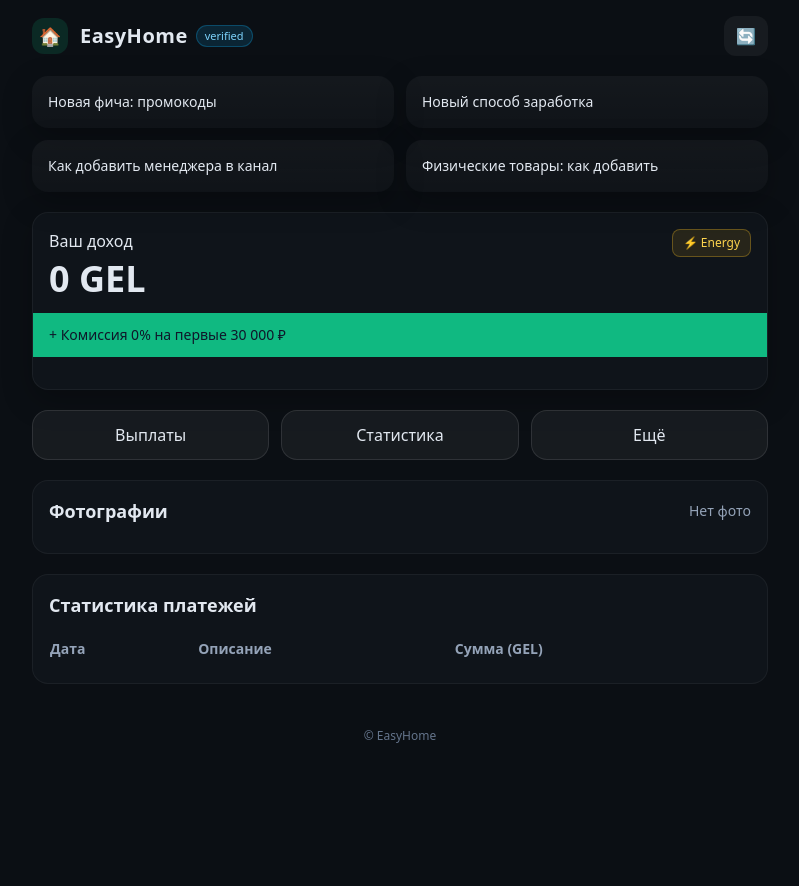
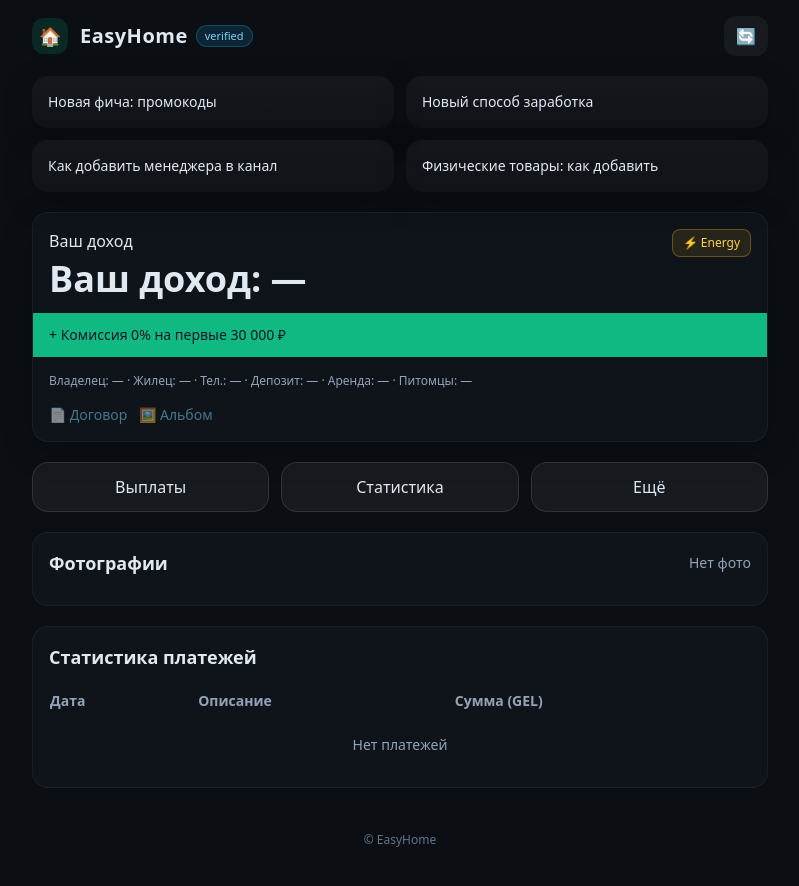
Before and after one commit to elf-lesnoy-eth/bina, a plain HTML site: page index.html in a window 1280 px wide. Shown: the whole page, without its empty margins (240-1039 px from the left). Before the commit the page ends 800 px from the top, so only its background shows below. Drawn offline with nearby package versions, Linux system fonts and the light colour scheme; no server answers.

Commit message:
Connect dashboard to Google Sheets data

```diff
--- a/index.html
+++ b/index.html
@@ -51,6 +51,10 @@
       </div>
       <div class="bg-emerald-500 text-slate-900 text-sm font-medium px-4 py-3">+ Комиссия 0% на первые 30 000 ₽</div>
       <div class="p-4 text-xs text-slate-400" id="tenantMeta"></div>
+      <div class="px-4 pb-4 flex flex-wrap gap-3 text-sm">
+        <a id="pdfLink" class="inline-flex items-center gap-1 text-sky-300 hover:text-sky-200 transition-colors" href="#" target="_blank" rel="noopener">📄 Договор</a>
+        <a id="photosLink" class="inline-flex items-center gap-1 text-sky-300 hover:text-sky-200 transition-colors" href="#" target="_blank" rel="noopener">🖼️ Альбом</a>
+      </div>
     </section>
 
     <!-- Action buttons -->
@@ -93,13 +97,8 @@
 
 <script>
 // ======== CONFIG ========
-const SHEET_TENANT_CSV_URL = "https://docs.google.com/spreadsheets/d/159-e05v0O6rpmC3Dlo-FPfmL8DLj5iL-_3XeVSvFY38/export?format=csv&gid=0";
-const SHEET_PAYMENTS_CSV_URL = "https://docs.google.com/spreadsheets/d/e/2PACX-1vTJMucwthLrL_6GLDUUMBJymZEsqZ79nAjQ1eAW7oPU53RYFyh1ocl2Xl0SqUKjBWNaVQ0TlaJqRHRz/pub?gid=746452148&single=true&output=csv";
-// Фото — обычные ссылки (в т.ч. Google Drive /file/d/ID/view)
-const PHOTOS_RAW = [
-  // 'https://drive.google.com/file/d/1qjndifv4p-rp9GfVIqecS7EWq2zws6gI/view?usp=share_link'
-];
-const PHOTOS = PHOTOS_RAW.map(toDriveDirect);
+const TENANTS_URL = "https://docs.google.com/spreadsheets/d/.../export?format=csv&gid=0";
+const PAYMENTS_URL = "https://docs.google.com/spreadsheets/d/.../export?format=csv&gid=12345";
 
 // ======== THEME / TG ========
 const tg = window.Telegram?.WebApp; if (tg) { tg.ready(); tg.expand(); }
@@ -151,28 +150,122 @@ function parseAmount(raw){
   } else if (s.includes(',')) { s = s.replace(',', '.'); }
   const n = Number(s); return Number.isFinite(n)?n:0;
 }
-function fmt(n){ return n.toLocaleString('ru-RU',{maximumFractionDigits:2}); }
+const PLACEHOLDER = '—';
+function fmt(n){ return n.toLocaleString('ru-RU',{maximumFractionDigits:2,minimumFractionDigits:0}); }
 async function fetchCSV(url){ const res=await fetch(url,{cache:'no-store'}); if(!res.ok) throw new Error('HTTP '+res.status); const text=await res.text(); const parsed=Papa.parse(text,{header:true,skipEmptyLines:true}); return parsed.data; }
-function buildTbcUrl(iban){ const clean=(iban||'').trim(); return clean?`https://tbconline.ge/MB/TT/${clean}`:'https://tbconline.ge/MB/TT/'; }
+function normUsername(value){ return (value||'').trim().toLowerCase(); }
+function formatCurrency(amount){ return fmt(amount) + ' GEL'; }
+function disableLink(el){ el.href = '#'; el.setAttribute('aria-disabled','true'); el.classList.add('opacity-50','pointer-events-none'); }
+function enableLink(el, href){ el.href = href; el.removeAttribute('aria-disabled'); el.classList.remove('opacity-50','pointer-events-none'); }
+function parsePhotos(raw){ if(!raw) return []; return raw.split(/[\n,;\s]+/).map(s=>s.trim()).filter(Boolean).map(toDriveDirect); }
 
 // ======== RENDER ========
 async function loadAll(){
-  // Tenant
-  let tenantRows=[]; try{ tenantRows=await fetchCSV(SHEET_TENANT_CSV_URL);}catch(e){console.warn('tenant csv',e)}
-  const t=tenantRows[0]||{}; const owner=t.owner||t.Owner||''; const user=t.user||t.User||''; const phone=t.phone||t.Phone||''; const bina=t.bina_number||t.bina||t.number||''; const iban=t.account_money||t.Account_money||'';
-  document.getElementById('tenantMeta').textContent = [owner&&`Владелец: ${owner}`, user&&`Жилец: ${user}`, bina&&`Бина: ${bina}`, phone&&`Тел.: ${phone}`].filter(Boolean).join(' · ');
-  window._payUrl = buildTbcUrl(iban);
+  const totalEl = document.getElementById('totalAmount');
+  const tenantMetaEl = document.getElementById('tenantMeta');
+  const pdfEl = document.getElementById('pdfLink');
+  const photosLinkEl = document.getElementById('photosLink');
+  const photosGrid = document.getElementById('photosGrid');
+  const photosHint = document.getElementById('photosHint');
+  const paymentsBody = document.getElementById('paymentsBody');
 
-  // Payments
-  let payments=[]; try{ payments = await fetchCSV(SHEET_PAYMENTS_CSV_URL);}catch(e){ console.warn('payments csv',e); }
-  const body=document.getElementById('paymentsBody'); body.innerHTML=''; let total=0;
-  payments.forEach(p=>{ const date=p.date||p.Date||''; const desc=p.desc||p.Description||p.DESCRIPTION||''; const amt=parseAmount(p.amount||p.Amount||p.AMOUNT||'0'); total+=amt; const tr=document.createElement('tr'); tr.innerHTML=`<td class='py-2 pr-4 whitespace-nowrap text-slate-200'>${date}</td><td class='py-2 pr-4 text-slate-300'>${desc}</td><td class='py-2 pr-4 whitespace-nowrap text-slate-100'>${fmt(amt)}</td>`; body.appendChild(tr); });
-  document.getElementById('totalAmount').textContent = `${fmt(total)} GEL`;
+  totalEl.textContent = 'Загрузка...';
+  tenantMetaEl.textContent = '';
+  paymentsBody.innerHTML = '';
+  photosGrid.innerHTML = '';
+  photosHint.textContent = '';
+  disableLink(pdfEl);
+  disableLink(photosLinkEl);
 
-  // Photos
-  const grid=document.getElementById('photosGrid'); const hint=document.getElementById('photosHint'); grid.innerHTML='';
-  if(!PHOTOS.length){ hint.textContent='Нет фото'; } else { hint.textContent = `${PHOTOS.length} фото`; }
-  PHOTOS.forEach((url)=>{ const a=document.createElement('a'); a.href='#'; a.className='block rounded-2xl overflow-hidden bg-white/5 border border-white/10'; const fb1=toDriveThumbnail(url); const fb2=toDriveDownload(url); a.innerHTML=`<img src='${url}' alt='' referrerpolicy='no-referrer' class='w-full h-36 object-cover' onerror="if(this.dataset.fbk!=='1'){this.dataset.fbk='1';this.src='${fb1}';} else if(this.dataset.fbk!=='2'){this.dataset.fbk='2';this.src='${fb2}';} else {this.onerror=null;}">`; a.addEventListener('click', (e)=>{ e.preventDefault(); openLightbox(url);}); grid.appendChild(a); });
+  let tenantRows = [];
+  let paymentRows = [];
+  try {
+    [tenantRows, paymentRows] = await Promise.all([
+      fetchCSV(TENANTS_URL),
+      fetchCSV(PAYMENTS_URL)
+    ]);
+  } catch (err) {
+    console.warn('CSV load error', err);
+  }
+
+  const tgUsername = tg?.initDataUnsafe?.user?.username;
+  const normalizedUsername = normUsername(tgUsername);
+  const tenantRow = tenantRows.find((row) => normUsername(row.username) === normalizedUsername) || tenantRows[0] || {};
+
+  const owner = tenantRow.owner || tenantRow.landlord || PLACEHOLDER;
+  const tenantName = tenantRow.name || PLACEHOLDER;
+  const phone = tenantRow.phone || tenantRow.contact_phone || PLACEHOLDER;
+  const depositRaw = tenantRow.deposit;
+  const hasDeposit = depositRaw!=null && String(depositRaw).trim()!=='';
+  const depositValue = hasDeposit && /\d/.test(String(depositRaw)) ? parseAmount(depositRaw) : null;
+  const depositText = depositValue!=null ? `${fmt(depositValue)} ₾` : PLACEHOLDER;
+  const rentRaw = tenantRow.monthly_rent;
+  const hasRent = rentRaw!=null && String(rentRaw).trim()!=='';
+  const rentValue = hasRent && /\d/.test(String(rentRaw)) ? parseAmount(rentRaw) : null;
+  const rentText = rentValue!=null ? `${fmt(rentValue)} ₾` : PLACEHOLDER;
+  const petsText = tenantRow.pets || PLACEHOLDER;
+  const pdfLink = tenantRow.pdf_link || '';
+  const photosLink = tenantRow.photos_links || '';
+  const photos = parsePhotos(tenantRow.photos_links);
+  window._payUrl = pdfLink || photosLink || null;
+
+  tenantMetaEl.textContent = `Владелец: ${owner || PLACEHOLDER} · Жилец: ${tenantName} · Тел.: ${phone || PLACEHOLDER} · Депозит: ${depositText} · Аренда: ${rentText} · Питомцы: ${petsText}`;
+
+  if (pdfLink) {
+    enableLink(pdfEl, pdfLink);
+  } else {
+    disableLink(pdfEl);
+  }
+
+  if (photosLink) {
+    enableLink(photosLinkEl, photosLink);
+  } else {
+    disableLink(photosLinkEl);
+  }
+
+  const targetUsername = tenantRow.username ? normUsername(tenantRow.username) : normalizedUsername;
+  const tenantPayments = paymentRows.filter((row) => normUsername(row.username) === targetUsername);
+  let total = 0;
+  tenantPayments.forEach((payment) => {
+    const date = payment.date || PLACEHOLDER;
+    const desc = payment.income_outcome_name || payment.comment || PLACEHOLDER;
+    const amount = parseAmount(payment.amount);
+    total += amount;
+    const tr = document.createElement('tr');
+    tr.innerHTML = `<td class='py-2 pr-4 whitespace-nowrap text-slate-200'>${date}</td><td class='py-2 pr-4 text-slate-300'>${desc}</td><td class='py-2 pr-4 whitespace-nowrap text-slate-100'>${fmt(amount)}</td>`;
+    paymentsBody.appendChild(tr);
+  });
+
+  if (!tenantPayments.length) {
+    const tr = document.createElement('tr');
+    tr.innerHTML = `<td colspan='3' class='py-4 text-center text-slate-400'>Нет платежей</td>`;
+    paymentsBody.appendChild(tr);
+  }
+
+  if (tenantPayments.length) {
+    totalEl.textContent = `Ваш доход: ${formatCurrency(total)}`;
+  } else {
+    totalEl.textContent = `Ваш доход: ${PLACEHOLDER}`;
+  }
+
+  if (!photos.length) {
+    photosHint.textContent = 'Нет фото';
+  } else {
+    photosHint.textContent = `${photos.length} фото`;
+    photos.forEach((url) => {
+      const a = document.createElement('a');
+      a.href = '#';
+      a.className = 'block rounded-2xl overflow-hidden bg-white/5 border border-white/10';
+      const fb1 = toDriveThumbnail(url);
+      const fb2 = toDriveDownload(url);
+      a.innerHTML = `<img src='${url}' alt='' referrerpolicy='no-referrer' class='w-full h-36 object-cover' onerror="if(this.dataset.fbk!=='1'){this.dataset.fbk='1';this.src='${fb1}';} else if(this.dataset.fbk!=='2'){this.dataset.fbk='2';this.src='${fb2}';} else {this.onerror=null;}">`;
+      a.addEventListener('click', (e) => {
+        e.preventDefault();
+        openLightbox(url);
+      });
+      photosGrid.appendChild(a);
+    });
+  }
 }
 function openLightbox(url){ const lb=document.getElementById('lightbox'); lb.querySelector('img').src=url; lb.classList.add('open'); }
 
```
